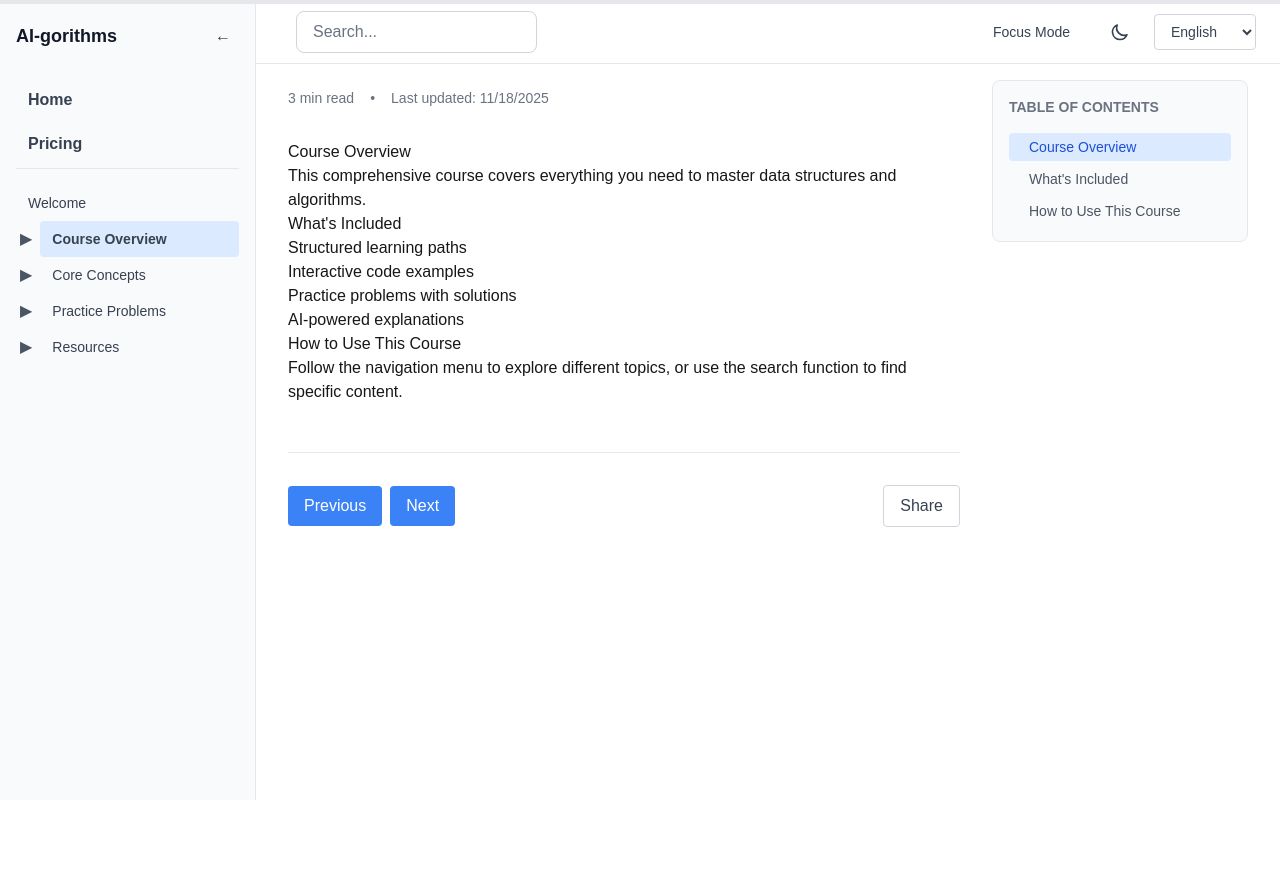
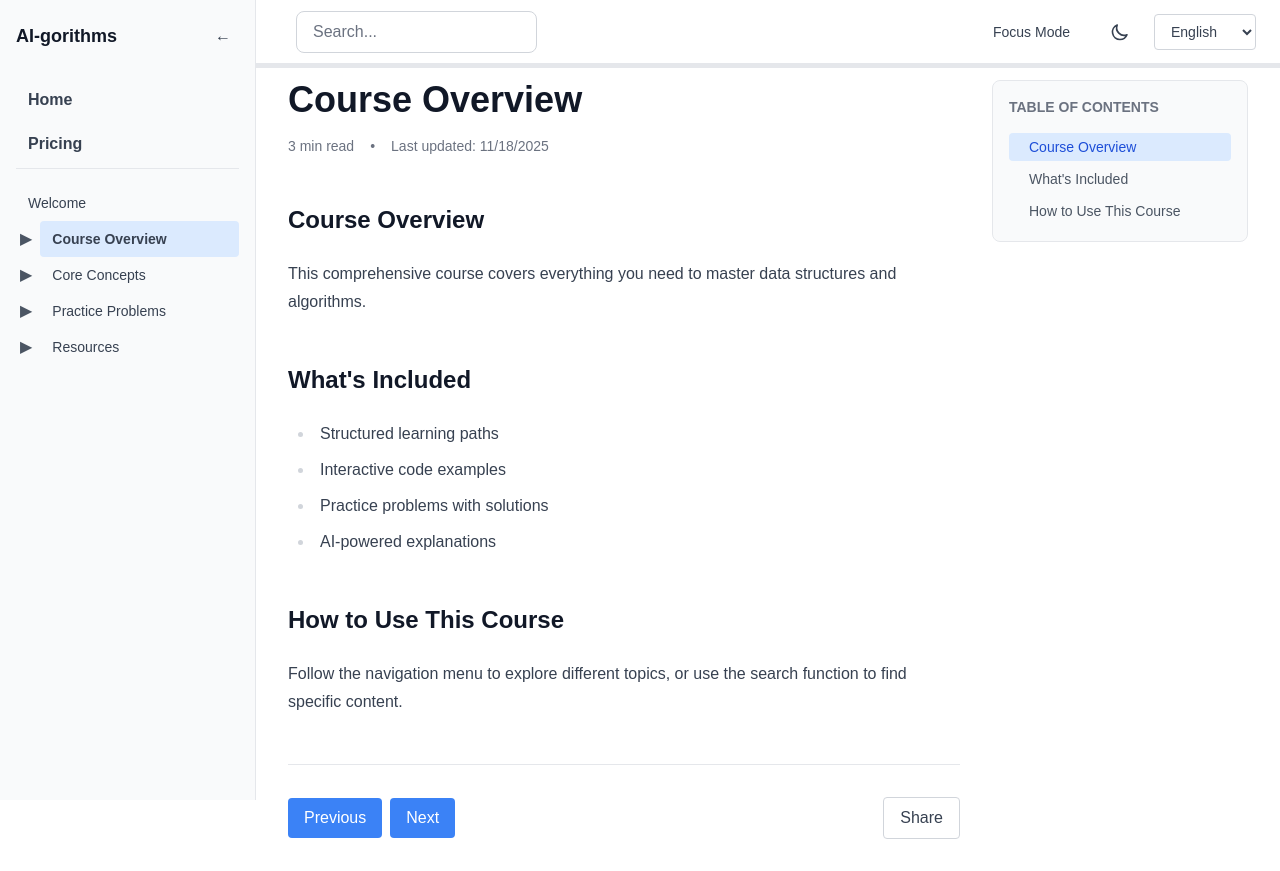
Before and after one commit to Chinese-Community-AI/AI-gorithms, a Next.js app: page /course in a window 1280 px wide. Before the commit the page ends 800 px from the top, so only its background shows below. Built offline with nearby package versions, Linux system fonts and the light colour scheme.

Commit message:
Improve typography, improve layout

```diff
--- a/app/layout.tsx
+++ b/app/layout.tsx
@@ -30,7 +30,7 @@ export default function RootLayout({
                   <Sidebar />
                   <MainContent>
                     <Header />
-                    <main className="pt-16 p-4 lg:p-8">{children}</main>
+                    <main className="pt-32 p-4 lg:p-8">{children}</main>
                   </MainContent>
                 </div>
                 <SearchModal />
--- a/app/page.tsx
+++ b/app/page.tsx
@@ -1,13 +1,15 @@
 export default function Home() {
   return (
-    <div className="max-w-4xl">
-      <h1 className="text-4xl font-bold mb-6">Welcome</h1>
-      <div className="prose dark:prose-invert max-w-none">
-        <p className="text-lg text-gray-700 dark:text-gray-300 mb-4">
+    <div className="max-w-4xl mt-12">
+      <h1 className="text-4xl font-bold mb-6 text-gray-900 dark:text-gray-100">
+        Welcome
+      </h1>
+      <div className="prose prose-lg prose-gray dark:prose-invert max-w-none">
+        <p>
           Welcome to AI-gorithms - your platform for learning data structures
           and algorithms with AI-powered assistance.
         </p>
-        <p className="text-gray-600 dark:text-gray-400">
+        <p>
           This platform helps you master algorithms through structured learning,
           interactive visualizations, and AI-powered tutoring.
         </p>
--- a/components/article/ArticleContent.tsx
+++ b/components/article/ArticleContent.tsx
@@ -28,7 +28,7 @@ export default function ArticleContent({
     <div className="flex gap-8">
       <ReadingProgress />
       <article className="flex-1 max-w-4xl">
-        <header className="mb-8">
+        <header className="mb-8 mt-12 scroll-mt-32">
           <h1 className="text-4xl font-bold mb-4 text-gray-900 dark:text-gray-100">
             {title}
           </h1>
@@ -39,7 +39,7 @@ export default function ArticleContent({
           </div>
         </header>
 
-        <div className="prose dark:prose-invert max-w-none">
+        <div className="prose prose-gray dark:prose-invert dark:prose-pre:bg-gray-900 max-w-none prose-headings:text-gray-900 dark:prose-headings:text-gray-100 prose-p:text-gray-700 dark:prose-p:text-gray-300 prose-a:text-blue-600 dark:prose-a:text-blue-400 prose-strong:text-gray-900 dark:prose-strong:text-gray-100 prose-code:text-gray-900 dark:prose-code:text-gray-100 prose-li:text-gray-700 dark:prose-li:text-gray-300">
           <div
             className="article-content"
             dangerouslySetInnerHTML={{ __html: processedContent }}
--- a/components/article/ReadingProgress.tsx
+++ b/components/article/ReadingProgress.tsx
@@ -24,7 +24,7 @@ export default function ReadingProgress() {
   }, []);
 
   return (
-    <div className="fixed top-0 left-0 right-0 h-1 bg-gray-200 dark:bg-gray-800 z-50">
+    <div className="fixed top-16 left-0 right-0 h-1 bg-gray-200 dark:bg-gray-800 z-30">
       <div
         className="h-full bg-blue-500 transition-all duration-150 ease-out"
         style={{ width: `${progress}%` }}
--- a/components/layout/Header.tsx
+++ b/components/layout/Header.tsx
@@ -13,7 +13,7 @@ export default function Header() {
 
   return (
     <header
-      className={`bg-white dark:bg-gray-900 border-b border-gray-200 dark:border-gray-800 h-16 fixed top-0 right-0 z-20 transition-all duration-300 ${
+      className={`bg-white dark:bg-gray-900 border-b border-gray-200 dark:border-gray-800 h-16 fixed top-0 right-0 z-10 transition-all duration-300 ${
         isFocusMode ? "left-0" : "lg:left-64 left-0"
       }`}
     >
--- a/package.json
+++ b/package.json
@@ -30,6 +30,7 @@
     "typescript": "^5.9.3"
   },
   "devDependencies": {
+    "@tailwindcss/typography": "^0.5.19",
     "autoprefixer": "^10.4.22",
     "postcss": "^8.5.6",
     "tailwindcss": "^3.4.18"
--- a/tailwind.config.ts
+++ b/tailwind.config.ts
@@ -13,8 +13,39 @@ const config: Config = {
         background: "var(--background)",
         foreground: "var(--foreground)",
       },
+      typography: {
+        DEFAULT: {
+          css: {
+            maxWidth: "none",
+            color: "inherit",
+            a: {
+              color: "inherit",
+              textDecoration: "underline",
+              fontWeight: "500",
+            },
+            strong: {
+              color: "inherit",
+            },
+            code: {
+              color: "inherit",
+            },
+            h1: {
+              color: "inherit",
+            },
+            h2: {
+              color: "inherit",
+            },
+            h3: {
+              color: "inherit",
+            },
+            h4: {
+              color: "inherit",
+            },
+          },
+        },
+      },
     },
   },
-  plugins: [],
+  plugins: [require("@tailwindcss/typography")],
 };
 export default config;
```
Also changed, not shown: 1 other file (tests, documents, lock files or other folders).
